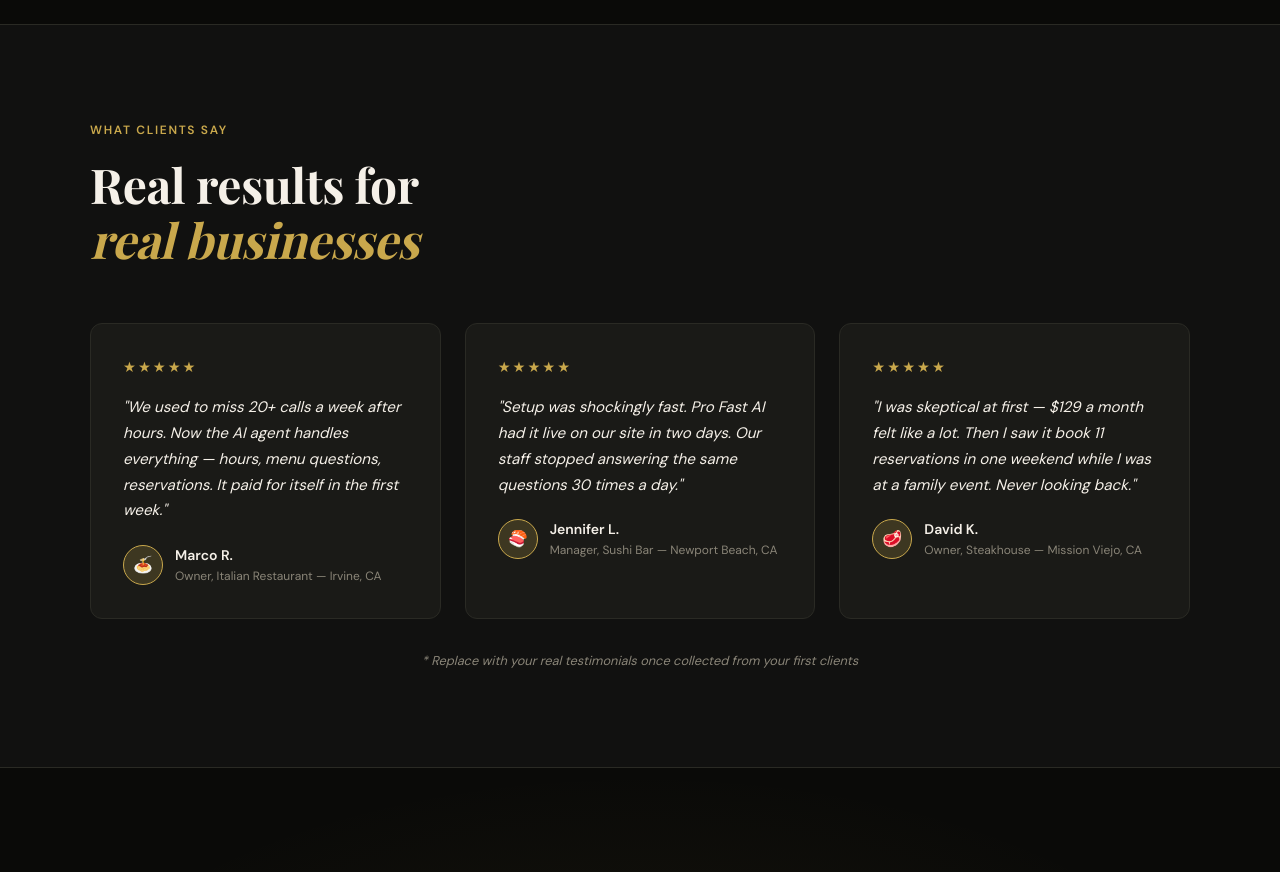
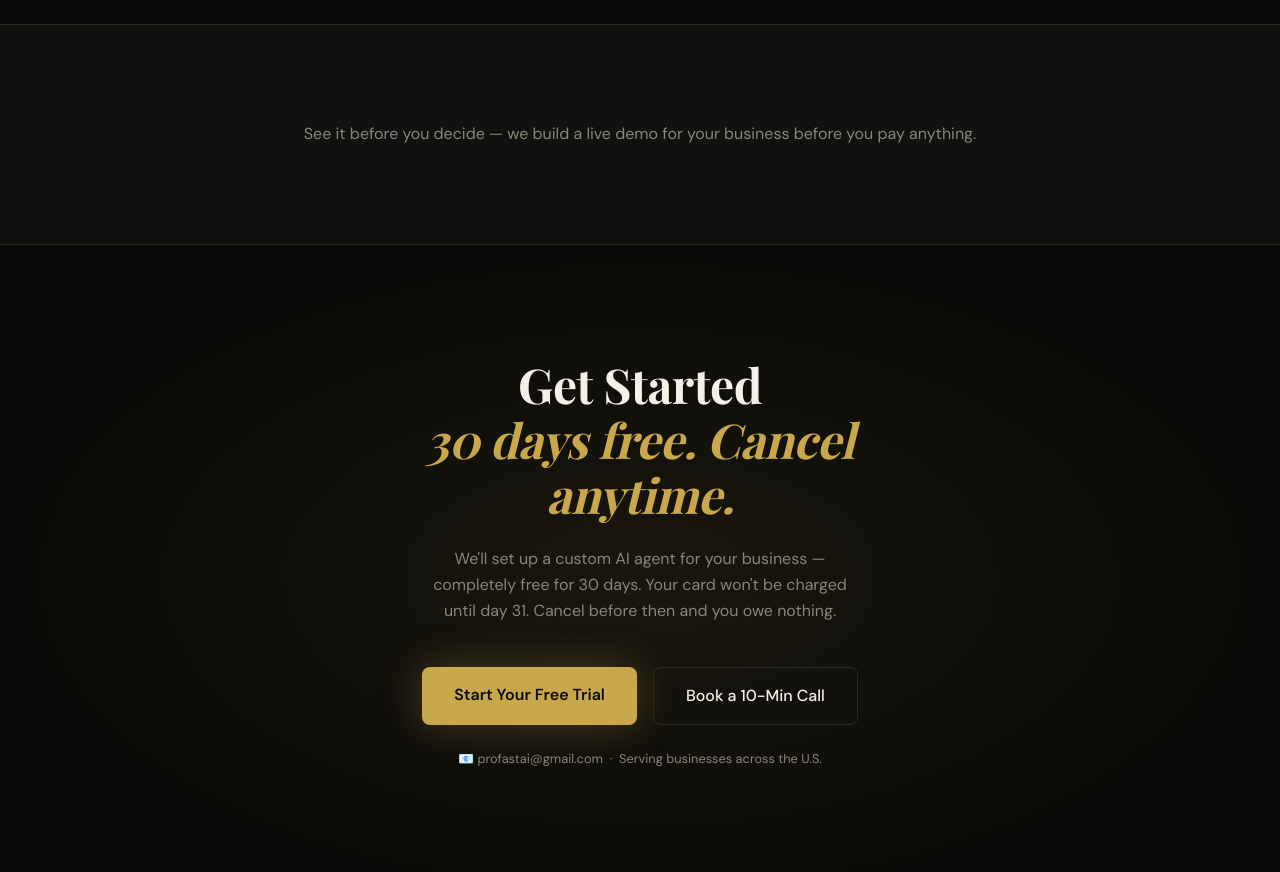
Before and after one commit to wilfriedlefebvre-png/chatbotlandingpage, a website: page index.html in a window 1280 px wide. Shown: the part 4860-5732 px from the top of the page. Drawn offline with nearby package versions, Linux system fonts and the light colour scheme.

Commit message:
Replace testimonials block with single demo assurance line
Made-with: Cursor

```diff
--- a/index.html
+++ b/index.html
@@ -896,47 +896,10 @@
   </div>
 </section>
 
-<!-- TESTIMONIALS -->
+<!-- TESTIMONIALS (replaced: single assurance line) -->
 <section class="testimonials" id="testimonials">
-  <div class="container">
-    <div class="section-label" data-kb="testimonials.sectionLabel"></div>
-    <h2><span data-kb="testimonials.h2Line1"></span><br /><em data-kb="testimonials.h2Em"></em></h2>
-    <div class="testimonials-grid">
-      <div class="testimonial-card">
-        <div class="stars">★★★★★</div>
-        <p class="testimonial-text" data-kb="testimonials.items.0.quote"></p>
-        <div class="testimonial-author">
-          <div class="author-avatar" data-kb="testimonials.items.0.avatar"></div>
-          <div>
-            <div class="author-name" data-kb="testimonials.items.0.name"></div>
-            <div class="author-role" data-kb="testimonials.items.0.role"></div>
-          </div>
-        </div>
-      </div>
-      <div class="testimonial-card">
-        <div class="stars">★★★★★</div>
-        <p class="testimonial-text" data-kb="testimonials.items.1.quote"></p>
-        <div class="testimonial-author">
-          <div class="author-avatar" data-kb="testimonials.items.1.avatar"></div>
-          <div>
-            <div class="author-name" data-kb="testimonials.items.1.name"></div>
-            <div class="author-role" data-kb="testimonials.items.1.role"></div>
-          </div>
-        </div>
-      </div>
-      <div class="testimonial-card">
-        <div class="stars">★★★★★</div>
-        <p class="testimonial-text" data-kb="testimonials.items.2.quote"></p>
-        <div class="testimonial-author">
-          <div class="author-avatar" data-kb="testimonials.items.2.avatar"></div>
-          <div>
-            <div class="author-name" data-kb="testimonials.items.2.name"></div>
-            <div class="author-role" data-kb="testimonials.items.2.role"></div>
-          </div>
-        </div>
-      </div>
-    </div>
-    <p style="text-align:center; margin-top: 32px; font-size: 0.8rem; color: var(--gray); font-style: italic;" data-kb="testimonials.footnote"></p>
+  <div class="container" style="text-align: center;">
+    <p style="margin: 0; color: var(--gray); font-size: 1rem; line-height: 1.65; max-width: 720px; margin-left: auto; margin-right: auto;">See it before you decide — we build a live demo for your business before you pay anything.</p>
   </div>
 </section>
 
--- a/knowledge.json
+++ b/knowledge.json
@@ -142,32 +142,6 @@
       }
     ]
   },
-  "testimonials": {
-    "sectionLabel": "What Clients Say",
-    "h2Line1": "Real results for",
-    "h2Em": "real businesses",
-    "footnote": "* Replace with your real testimonials once collected from your first clients",
-    "items": [
-      {
-        "avatar": "🍝",
-        "quote": "\"We used to miss 20+ calls a week after hours. Now the AI agent handles everything — hours, menu questions, reservations. It paid for itself in the first week.\"",
-        "name": "Marco R.",
-        "role": "Owner, Italian Restaurant — Irvine, CA"
-      },
-      {
-        "avatar": "🍣",
-        "quote": "\"Setup was shockingly fast. Pro Fast AI had it live on our site in two days. Our staff stopped answering the same questions 30 times a day.\"",
-        "name": "Jennifer L.",
-        "role": "Manager, Sushi Bar — Newport Beach, CA"
-      },
-      {
-        "avatar": "🥩",
-        "quote": "\"I was skeptical at first — $129 a month felt like a lot. Then I saw it book 11 reservations in one weekend while I was at a family event. Never looking back.\"",
-        "name": "David K.",
-        "role": "Owner, Steakhouse — Mission Viejo, CA"
-      }
-    ]
-  },
   "cta": {
     "sectionLabel": "",
     "h2Line1": "Get Started",
--- a/profastai-chatbot.js
+++ b/profastai-chatbot.js
@@ -125,21 +125,8 @@
       (c.region || '') +
       '\n• Portfolio link is in the site footer.';
 
-    var test = kb.testimonials || {};
-    var roles = (test.items || []).map(function (it) {
-      var r = it.role || '';
-      var parts = r.split('—');
-      return parts.length > 1 ? parts[parts.length - 1].trim() : r;
-    });
     var testimonials =
-      'The testimonials block is titled "' +
-      test.h2Line1 +
-      ' ' +
-      test.h2Em +
-      '" and shows three hospitality examples (' +
-      roles.join(', ') +
-      '). ' +
-      (test.footnote || '');
+      'Above Get Started, the page shows a single line (no review cards or star ratings): "See it before you decide — we build a live demo for your business before you pay anything."';
 
     var help =
       'I only answer from what is on this Pro Fast AI page. Try asking about: what we do, hero stats, the problem we solve, how it works, the live demo (basic AI agent / restaurant-style example), pricing (Starter / Standard / Pro), the 30-day trial, support by plan, or contact details. Say "start free trial" when you want us to collect your info for a follow-up.';
@@ -203,7 +190,7 @@
     contact:
       'From the footer and CTA on this page:\n• Email: profastai@gmail.com\n• Phone: +1 (424) 206-8097\n• Serving businesses across the U.S.\n• Portfolio link is in the site footer.',
     testimonials:
-      'The testimonials block is titled "Real results for real businesses" and shows three hospitality examples (Irvine, Newport Beach, Mission Viejo). The page also notes to replace with real testimonials when you have them.',
+      'Above Get Started, the page shows a single line (no review cards or star ratings): "See it before you decide — we build a live demo for your business before you pay anything."',
     help:
       'I only answer from what is on this Pro Fast AI page. Try asking about: what we do, hero stats, the problem we solve, how it works, the live demo (basic AI agent / restaurant-style example), pricing (Starter / Standard / Pro), the 30-day trial, support by plan, or contact details. Say "start free trial" when you want us to collect your info for a follow-up.',
     calendlyBooking:
```
